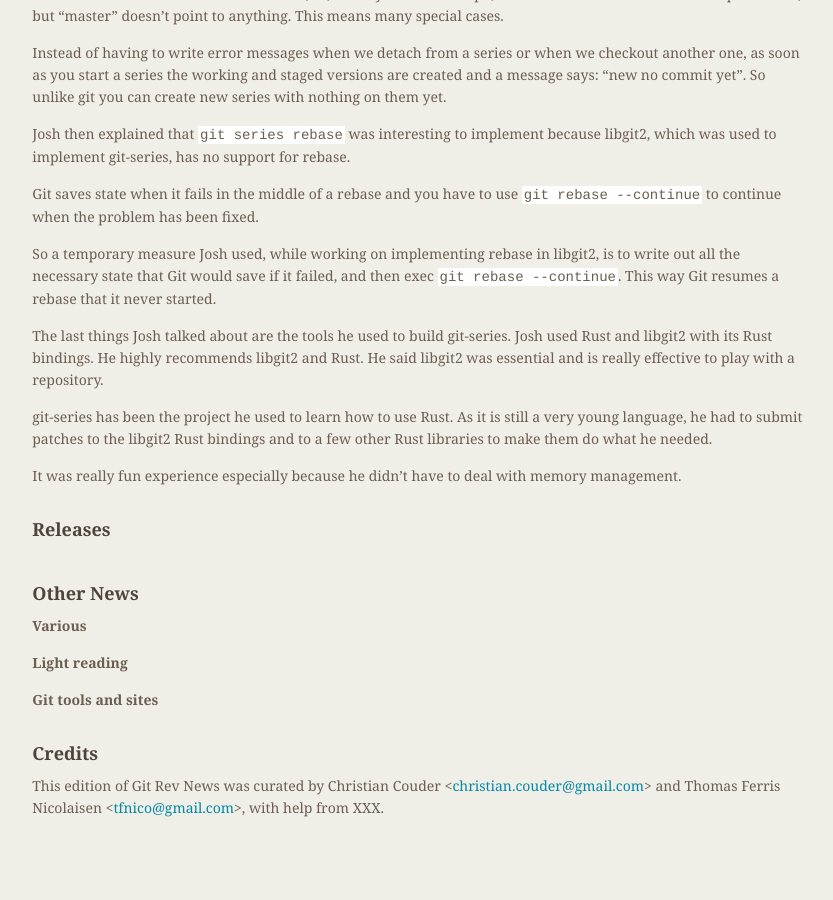
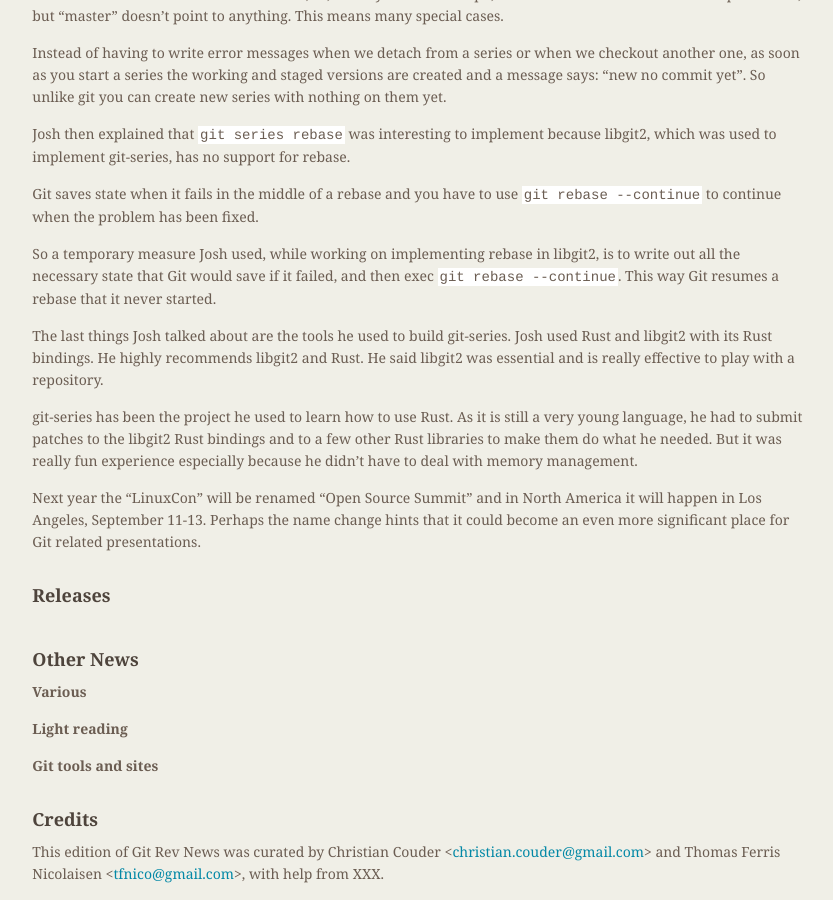
Before and after one commit to git/git.github.io, a Jekyll site: the page built from rev_news/drafts/edition-19.md, in a window 1280 px wide and 900 px high, scrolled down 3179 px. Shown: the whole window, without its empty margins (339-1172 px from the left). Built offline with Jekyll 4.4.1, drawn with Linux system fonts in a browser that asks for light colours; before the commit the page ends 4013 px from its top, so only the background shows below that.

Commit message:
rn-19: reword end of article about git-series

```diff
--- a/rev_news/drafts/edition-19.md
+++ b/rev_news/drafts/edition-19.md
@@ -233,10 +233,13 @@
 git-series has been the project he used to learn how to use Rust. As
 it is still a very young language, he had to submit patches to the
 libgit2 Rust bindings and to a few other Rust libraries to make them
-do what he needed.
+do what he needed. But it was really fun experience especially because
+he didn't have to deal with memory management.
 
-It was really fun experience especially because he didn't have to deal
-with memory management.
+Next year the "LinuxCon" will be renamed "Open Source Summit" and in
+North America it will happen in Los Angeles, September 11-13. Perhaps
+the name change hints that it could become an even more significant
+place for Git related presentations.
 
 <!---
 ### Reviews
```
